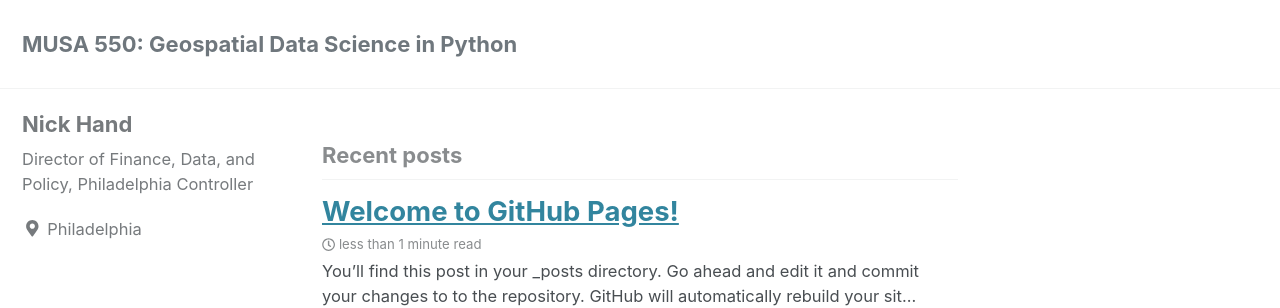
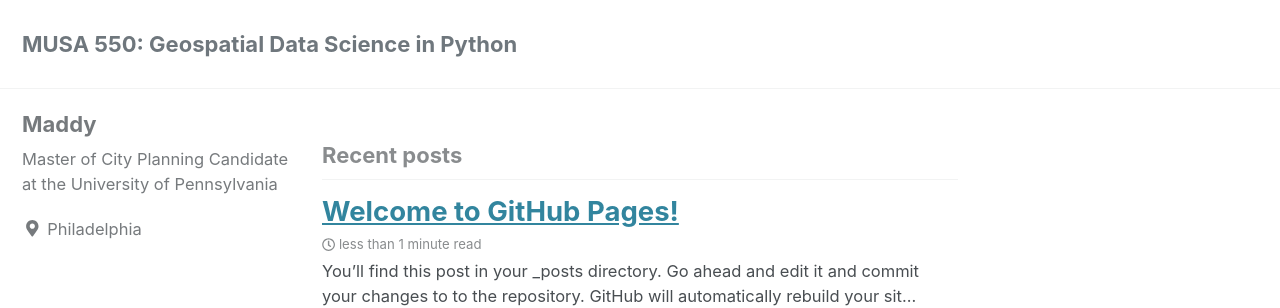
Before and after one commit to mlkornhauser/MUSA550final, a Jekyll site: the page built from index.html, in a window 1280 px wide. Shown: the top 308 px of the page. Built offline with Jekyll 4.4.1, drawn with Linux system fonts in a browser that asks for light colours; cached includes are drawn as plain includes; nearby versions of some CDN libraries; a script that is not in the unit is left out; the list of posts is cut into pages by our own code.

Commit message:
Update _config.yml

```diff
--- a/_config.yml
+++ b/_config.yml
@@ -105,15 +105,15 @@ analytics:
 
 # Site Author
 author:
-  name: "Nick Hand"
+  name: "Maddy"
   avatar: # path of avatar image, e.g. "/assets/images/bio-photo.jpg"
-  bio: "Director of Finance, Data, and Policy, Philadelphia Controller"
+  bio: "Master of City Planning Candidate at the University of Pennsylvania"
   location: "Philadelphia"
   email:
   links:
     - label: "Email"
       icon: "fas fa-fw fa-envelope-square"
-      # url: mailto:your.name@email.com
+      # url: mailto:maddykor@design.upenn.edu
     - label: "Website"
       icon: "fas fa-fw fa-link"
       # url: "https://your-website.com"
```
